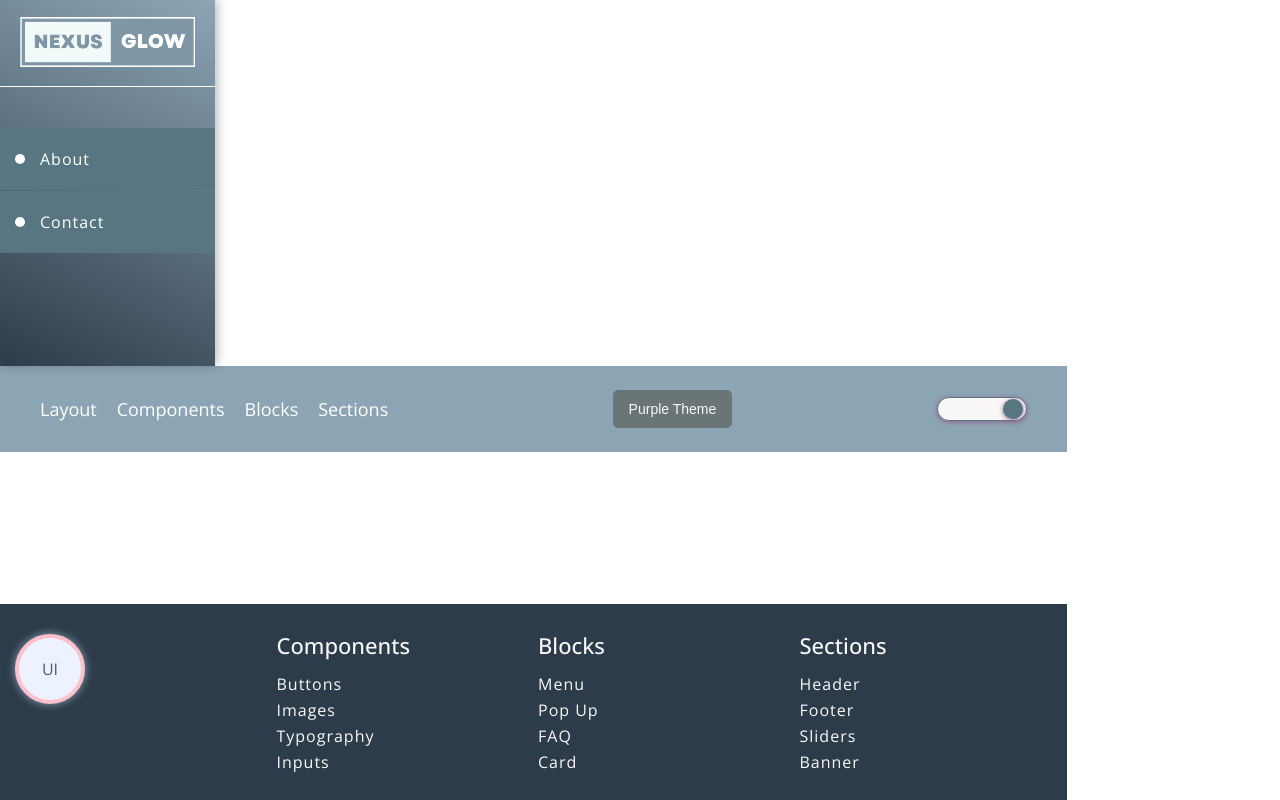
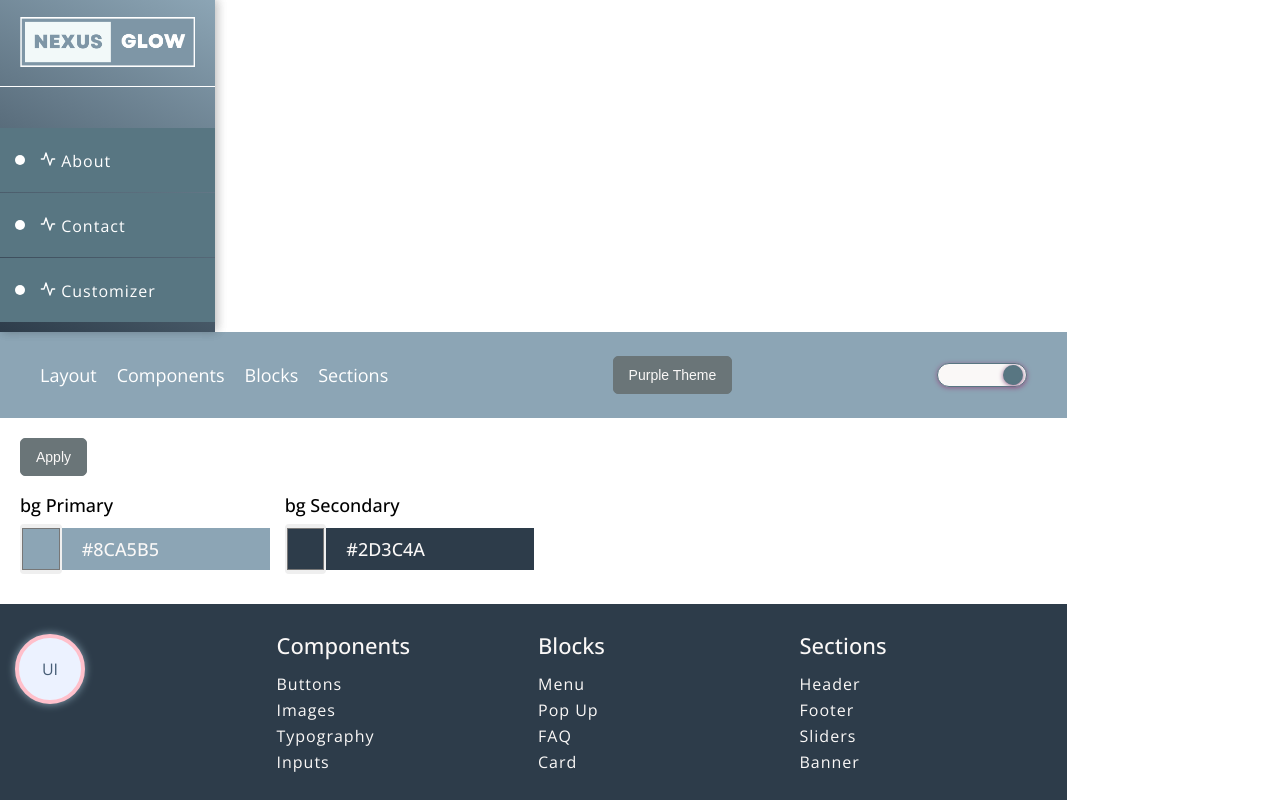
Before and after one commit to VladyslavBohutskyi/lib-components, a React (Create React App) app: page /customizer in a window 1280 px wide. Built offline with nearby package versions, Linux system fonts and the light colour scheme.

Commit message:
theme-customizer

```diff
--- a/package.json
+++ b/package.json
@@ -13,6 +13,7 @@
     "mobx-react": "^9.0.0",
     "react": "^18.2.0",
     "react-dom": "^18.2.0",
+    "react-icons": "^4.10.1",
     "react-router-dom": "^6.14.0",
     "react-scripts": "5.0.1",
     "styled-components": "^6.0.1",
--- a/src/App.tsx
+++ b/src/App.tsx
@@ -10,6 +10,7 @@
 import SidebarHome from './project/sidebar/sidebar-home';
 import About from './project/content/pages/about';
 import Contacts from './project/content/pages/contacts';
+import Customizer from './project/content/pages/customizer';
 import LayoutPage from './project/content/layout';
 import LayoutBox from './project/content/layout/box';
 import LayoutColumns from './project/content/layout/columns';
@@ -41,7 +42,7 @@
 const App = observer(() => {
 
   return (
-    <ThemeProvider theme={Theme.curentTheme}>
+    <ThemeProvider theme={Theme.currentTheme}>
       <div className='App'>
         <Container fullwidth='true' pl='0' pr='0'>
           <Row sx='min-height: 100vh;'>
@@ -71,6 +72,7 @@
                   <Route path='/' element={<Home />} />
                   <Route path='/about' element={<About />} />
                   <Route path='/contact' element={<Contacts />} />
+                  <Route path='/customizer' element={<Customizer />} />
 
                   <Route path='/layout/*' element={<LayoutPage />} />
                   <Route path='/layout/box' element={<LayoutBox />} />
--- a/src/my-lib/layout/index.tsx
+++ b/src/my-lib/layout/index.tsx
@@ -1,15 +1,14 @@
 import styled from 'styled-components';
-import { IDisplay, IGlobal } from '../models/global';
+import { IDisplay, IGlobal, IProportions } from '../models/global';
 
 export interface IRow extends IGlobal, IDisplay {
 }
 
-export interface IBox extends IGlobal, IDisplay {
+export interface IBox extends IGlobal, IDisplay, IProportions {
   br?: string
   boxShadow?: string
   border?: string
 }
-
 
 export interface IContainer extends IBox {
   flex?: string
@@ -41,10 +40,12 @@
 
 export const Container = styled.div<IContainer>`
   max-width: ${(p) => p.fullwidth === 'true' ? '100%' : '1300px'};
-  width: 100%;
-  margin: auto;
+  height: ${(p) => p.h};
+  width: ${(p) => p.w ?? '100%'};
+  min-height: ${(p) => p.minH};
+  max-height: ${(p) => p.maxH};
+
   flex: ${(p) => p.flex};
-
   flex-wrap: ${(p) => p.flexwrap};
   display: ${(p) => p.display};
   justify-content: ${(p) => p.justifycontent};
@@ -58,7 +59,7 @@
   color: ${(p) => p.color};
   background: ${(p) => p.bg};
   padding: ${(p) => p.p};
-  margin: ${(p) => p.m};
+  margin: ${(p) => p.m ?? 'auto'};
   padding-top:  ${(p) => p.pt};
   padding-right:  ${(p) => p.pr ?? '15px'};
   padding-bottom:  ${(p) => p.pb};
@@ -83,6 +84,13 @@
   border: ${(p) => p.border};
   border-radius: ${(p) => p.br};
   box-shadow:${(p) => p.boxShadow};
+
+  height: ${(p) => p.h};
+  width: ${(p) => p.w};
+  min-height: ${(p) => p.minH};
+  min-width: ${(p) => p.minW};
+  max-height: ${(p) => p.maxH};
+  max-width: ${(p) => p.maxW};
 
   color: ${(p) => p.color};
   background: ${(p) => p.bg};
@@ -110,6 +118,13 @@
   justify-content: ${(p) => p.justifycontent};
   align-items: ${(p) => p.alignitems};
   flex-direction: ${(p) => p.flexdirection};
+
+  height: ${(p) => p.h};
+  width: ${(p) => p.w};
+  min-height: ${(p) => p.minH};
+  min-width: ${(p) => p.minW};
+  max-height: ${(p) => p.maxH};
+  max-width: ${(p) => p.maxW};
 
   border: ${(p) => p.border};
   border-radius: ${(p) => p.br};
@@ -158,6 +173,13 @@
   flex-direction: ${(p) => p.flexdirection};
   align-items: ${(p) => p.alignitems};
 
+  height: ${(p) => p.h};
+  width: ${(p) => p.w};
+  min-height: ${(p) => p.minH};
+  min-width: ${(p) => p.minW};
+  max-height: ${(p) => p.maxH};
+  max-width: ${(p) => p.maxW};
+
   color: ${(p) => p.color};
   background: ${(p) => p.bg};
   padding: ${(p) => p.p};
--- a/src/my-lib/models/global.tsx
+++ b/src/my-lib/models/global.tsx
@@ -17,7 +17,7 @@
 }
 
 export interface IDisplay {
-  display?: 'flex' | 'block' | 'inline-flex' | 'inline-block' | 'inline' | 'inline-flex' | 'grid' | 'inline-grid' | 'flow-root'
+  display?: 'flex' | 'block' | 'inline-flex' | 'inline-block' | 'inline' | 'inline-flex' | 'grid' | 'inline-grid' | 'flow-root' | 'none'
   justifycontent?: 'center' | 'space-between' | 'space-around' | 'flex-end' | 'flex-start' | 'left' | 'right'
   alignitems?: 'center' | 'flex-end' | 'flex-start'
   flexwrap?: 'wrap' | 'wrap-reverse' | 'nowrap' | 'inherit' | 'initial' | 'unset'
--- /dev/null
+++ b/src/project/content/pages/customizer.tsx
@@ -0,0 +1,53 @@
+import { useState, useEffect } from 'react'
+import { Button } from '../../../my-lib/components/buttons'
+import { Input } from '../../../my-lib/components/form'
+import { Theme } from '../../store/theme'
+import { Box, Col, Row } from '../../../my-lib/layout'
+import { H6 } from '../../../my-lib/components/typography'
+import { observer } from 'mobx-react'
+
+const Customizer = observer(() => {
+  const [customTheme, setCustomTheme] = useState(Theme.currentTheme)
+
+  useEffect(() => {
+    setCustomTheme(Theme.currentTheme)
+  }, [Theme.currentTheme])
+
+
+  return (
+    <>
+      <Button mb='20px' onClick={() => Theme.setCustomTheme(customTheme)}>
+        Apply
+      </Button>
+
+      <Row justifycontent='flex-start'>
+        <Col size={3} mr='15px'>
+          <H6>bg Primary</H6>
+          <Box mt='10px' display='flex' alignitems='center'>
+            <Input type='color' value={customTheme.bgPrimary} p='0' border='none' mb='0' h='50px' w='50px'
+              placeholder='put bgPrimary'
+              onChange={(e: any) => setCustomTheme({...customTheme, bgPrimary:e.target.value})} />
+
+            <Box bg={customTheme.bgPrimary} display='flex' alignitems='center' w='100%' h='42px'>
+              <H6 ml='20px' color={Theme.currentTheme.fontColorBg}>{customTheme.bgPrimary}</H6>
+            </Box>
+          </Box>
+        </Col>
+        <Col size={3} mr='15px'>
+          <H6>bg Secondary</H6>
+          <Box mt='10px' display='flex' alignitems='center'>
+            <Input type='color' value={customTheme.bgSecondary} p='0' border='none' mb='0' h='50px' w='50px' placeholder='put bgPrimary'
+            onChange={(e: any) => setCustomTheme({...customTheme, bgSecondary:e.target.value})} />
+            <Box bg={customTheme.bgSecondary} display='flex' alignitems='center' w='100%' h='42px'>
+              <H6 ml='20px' color={Theme.currentTheme.fontColorBg}>{customTheme.bgSecondary}</H6>
+            </Box>
+          </Box>
+        </Col>
+
+      </Row>
+    </>
+  )
+})
+
+
+export default Customizer
--- a/src/project/sidebar/sidebar-home.tsx
+++ b/src/project/sidebar/sidebar-home.tsx
@@ -1,11 +1,11 @@
 import { NavLink } from 'react-router-dom'
-import { Menu, MenuItem } from '../../my-lib/blocks/menu'
 import { List, ListItem } from '../../my-lib/components/list'
 import { Theme } from '../store/theme'
-
+import { LuActivity } from "react-icons/lu";
 const menuItems = [
   { link: '/about', name: 'About' },
   { link: '/contact', name: 'Contact' },
+  { link: '/customizer', name: 'Customizer' },
 ]
 
 const SidebarHome = () => {
@@ -16,8 +16,8 @@
           menuItems.map((item) => (
             <ListItem key={item.link}
               br='5px' styledlink='true' beforeStyle='circle' beforeLeft='15px' beforeColor='white'
-              beforeSize='10px' mt='1px' p='23px 40px' ls='1px' bg={Theme.curentTheme.bgAccent}>
-              <NavLink to={item.link}>{item.name}</NavLink></ListItem>
+              beforeSize='10px' mt='1px' p='23px 40px' ls='1px' bg={Theme.currentTheme.bgAccent}>
+              <NavLink to={item.link}><LuActivity /> {item.name}</NavLink></ListItem>
           ))
         }
       </List>
--- a/src/project/store/theme.ts
+++ b/src/project/store/theme.ts
@@ -11,13 +11,24 @@
   purpleTheme: ITheme = {
     ...purpleTheme
   }
-  curentTheme: ITheme = {
+  currentTheme: ITheme = {
     ...defaultTheme
   }
-  setCurrentTheme(state: boolean){
-    state ? this.curentTheme = {...this.purpleTheme} : this.curentTheme = {...defaultTheme}
+
+
+  setCustomTheme(customTheme: ITheme) {
+   this.currentTheme = {...customTheme}
+
   }
+
+
+  setCurrentTheme(state: boolean) {
+    state ? this.currentTheme = { ...this.purpleTheme } : this.currentTheme = { ...defaultTheme }
+  }
+
+
+
 }
 const Theme = new ThemeStore()
 
-export {Theme}
+export { Theme }
```
Also changed, not shown: 1 other file (tests, documents, lock files or other folders).
